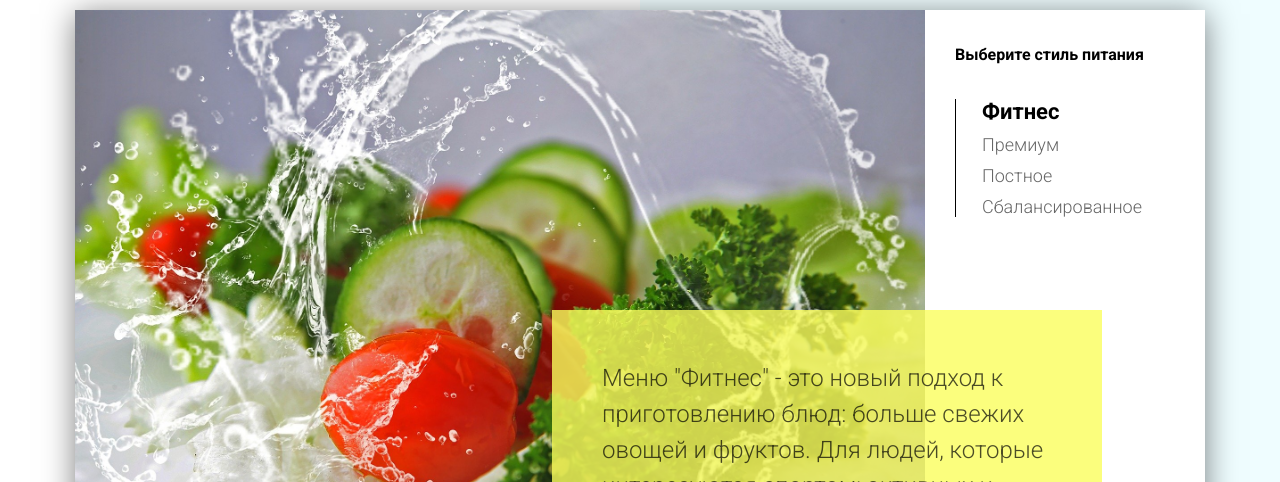
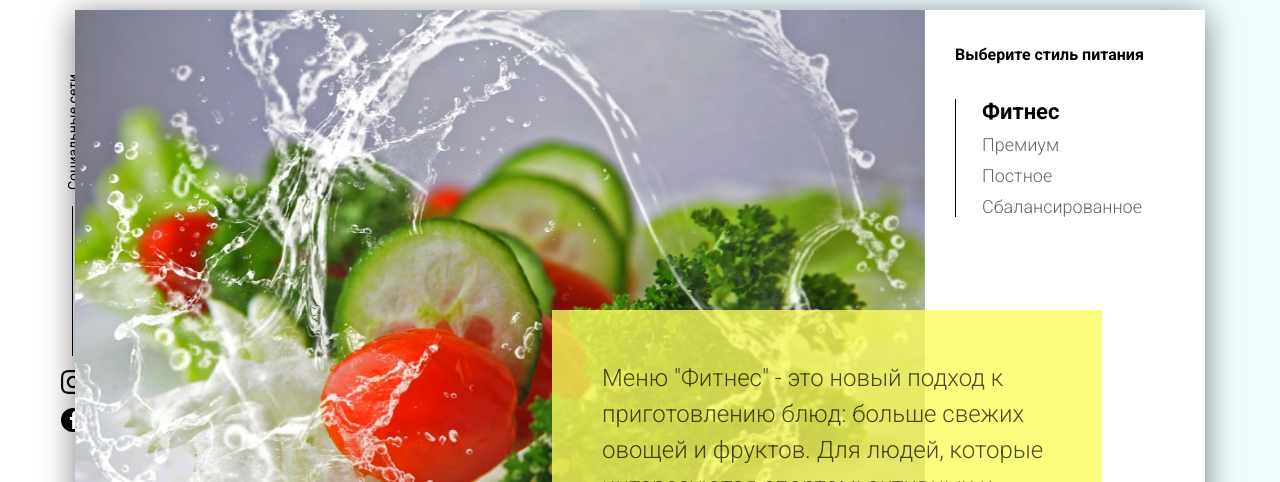
Before and after one commit to InessaBoickova/Food, a website: page src/index.html in a window 1280 px wide. Shown: the part 168-650 px from the top of the page. Drawn offline with nearby package versions, Linux system fonts and the light colour scheme; files that its build step writes are made by us from their sources.

Commit message:
add sidepanel

```diff
--- a/src/index.html
+++ b/src/index.html
@@ -21,7 +21,18 @@
             <button class="btn btn_white">Связаться с нами</button>
         </div>
     </header>
-     <main>
+
+    <div class="sidepanel">
+        <div class="sidepanel__text"><span>Социальные сети</span></div>
+        <div class="sidepanel__divider"></div>
+        <a href="#" class="sidepanel__icon">
+           <img src="icons/instagram.svg" alt="instagram">
+        </a>
+        <a href="#" class="sidepanel__icon">
+            <img src="icons/facebook.svg" alt="facebook">
+        </a>
+    </div>
+    <main>
 
         <section class="preview">
             <div class="bg_blue"></div>
--- a/src/scss/blocks/_sidepanel.scss
+++ b/src/scss/blocks/_sidepanel.scss
@@ -0,0 +1,33 @@
+.sidepanel {
+    position: fixed;
+    left: 60px;
+    top: 240px;
+    height: 360px;
+    width: 25px;
+    display: flex;
+    flex-direction: column;
+    justify-content: space-between;
+    align-items: center;
+    &__text {
+        width: 120px;
+        height: 120px;
+        font-size: 14px;
+        span {
+            display: flex;
+            transform: rotate(-90deg) translateX(-50px);
+        }
+    }
+    &__divider {
+        width: 1px;
+        height: 150px;
+        background-color: #000;
+    }
+    &__icon {
+        width: 24px;
+        height: 24px;
+        cursor: pointer;
+        img {
+            width: 100%;
+        }
+    }
+}
```
Also changed, not shown: dist/css/style.css, dist/index.html.
